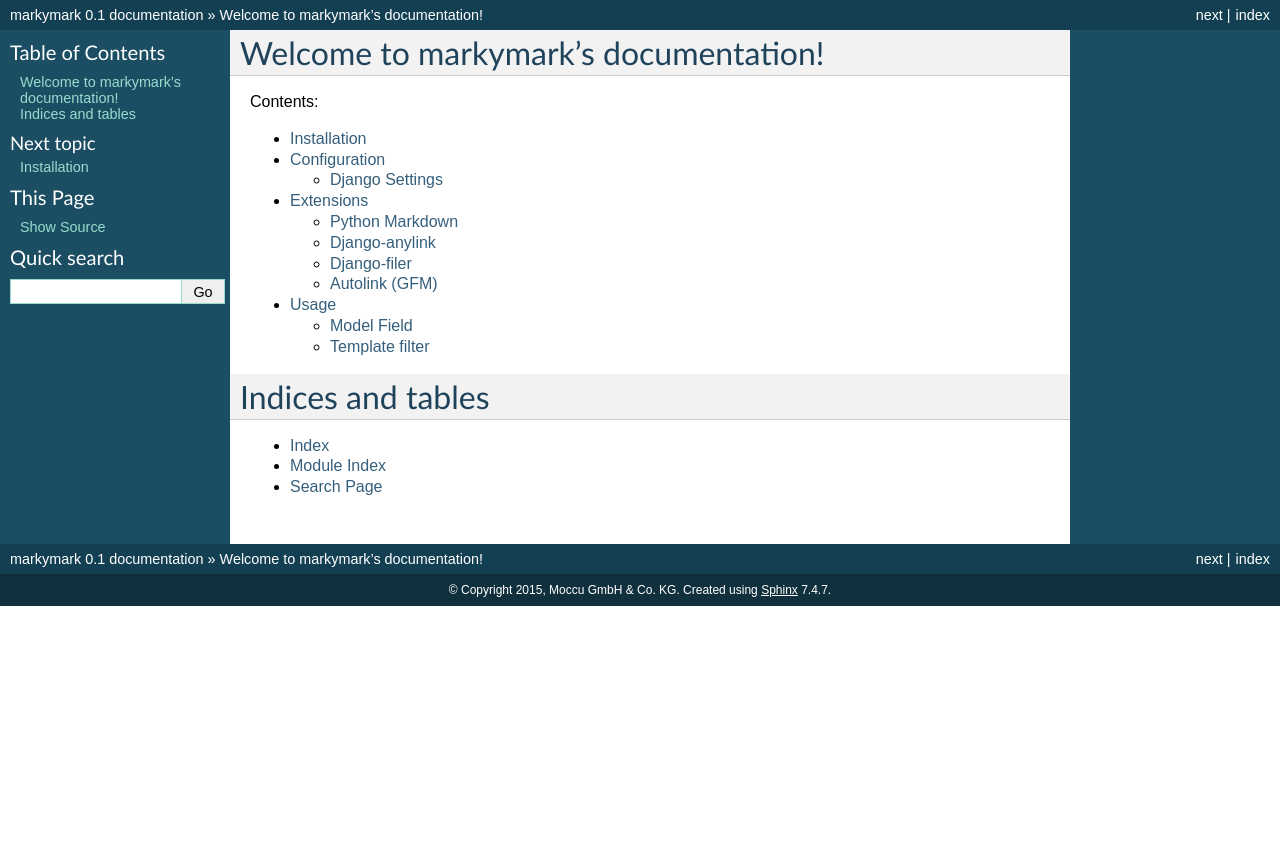
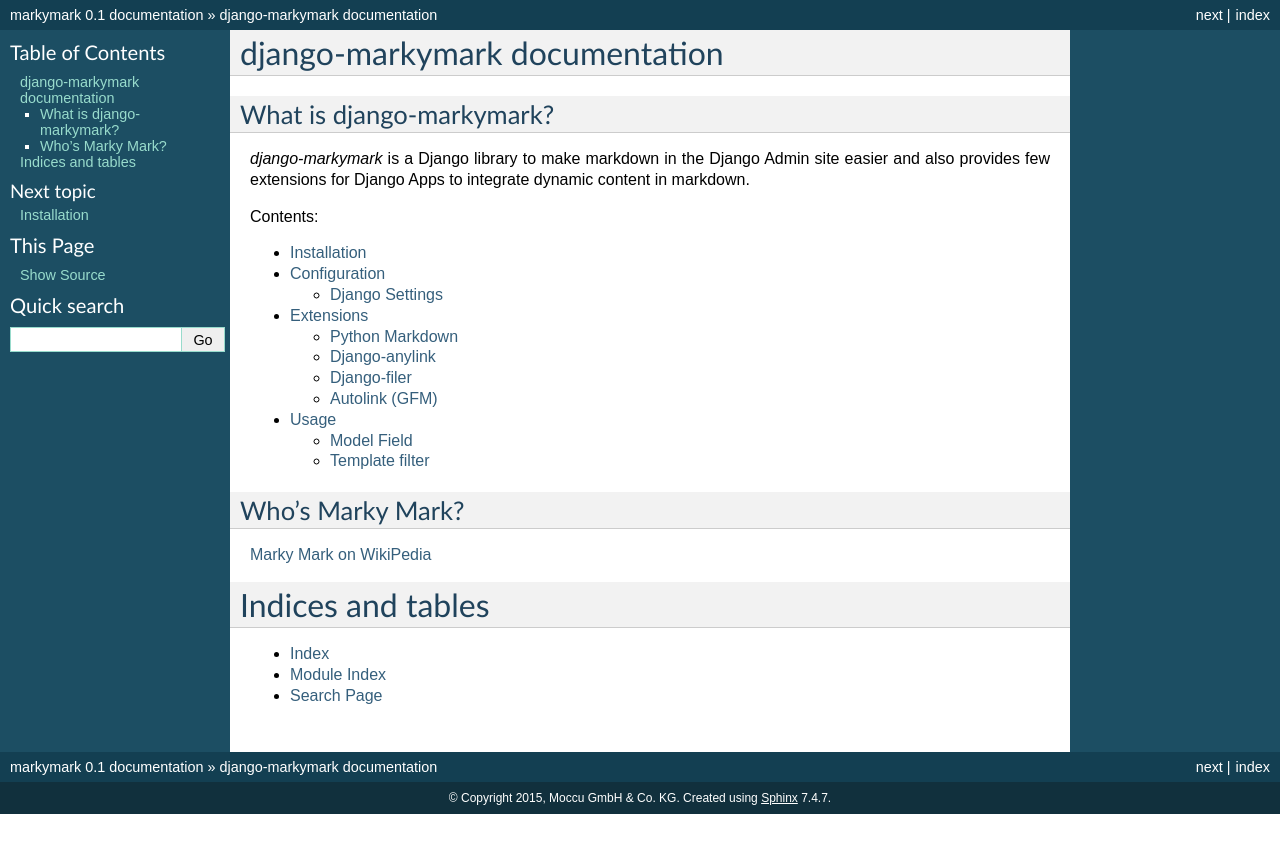
Before and after one commit to stephrdev/django-markymark, a Sphinx documentation site: the page built from docs/source/index.rst, in a window 1280 px wide. Shown: the top 853 px of the page. Built offline with Sphinx 7.4.7, drawn with Linux system fonts in a browser that asks for light colours.

Commit message:
Add a summary description of what django-markymark does.

```diff
--- a/docs/source/index.rst
+++ b/docs/source/index.rst
@@ -3,8 +3,16 @@
    You can adapt this file completely to your liking, but it should at least
    contain the root `toctree` directive.
 
-Welcome to markymark's documentation!
-=====================================
+django-markymark documentation
+==============================
+
+
+What is django-markymark?
+-------------------------
+
+`django-markymark` is a Django library to make markdown in the Django Admin site easier and also
+provides few extensions for Django Apps to integrate dynamic content in markdown.
+
 
 Contents:
 
@@ -17,6 +25,11 @@
    usage
 
 
+Who's Marky Mark?
+-----------------
+
+`Marky Mark on WikiPedia <http://en.wikipedia.org/wiki/Mark_Wahlberg>`_
+
 
 Indices and tables
 ==================
```
